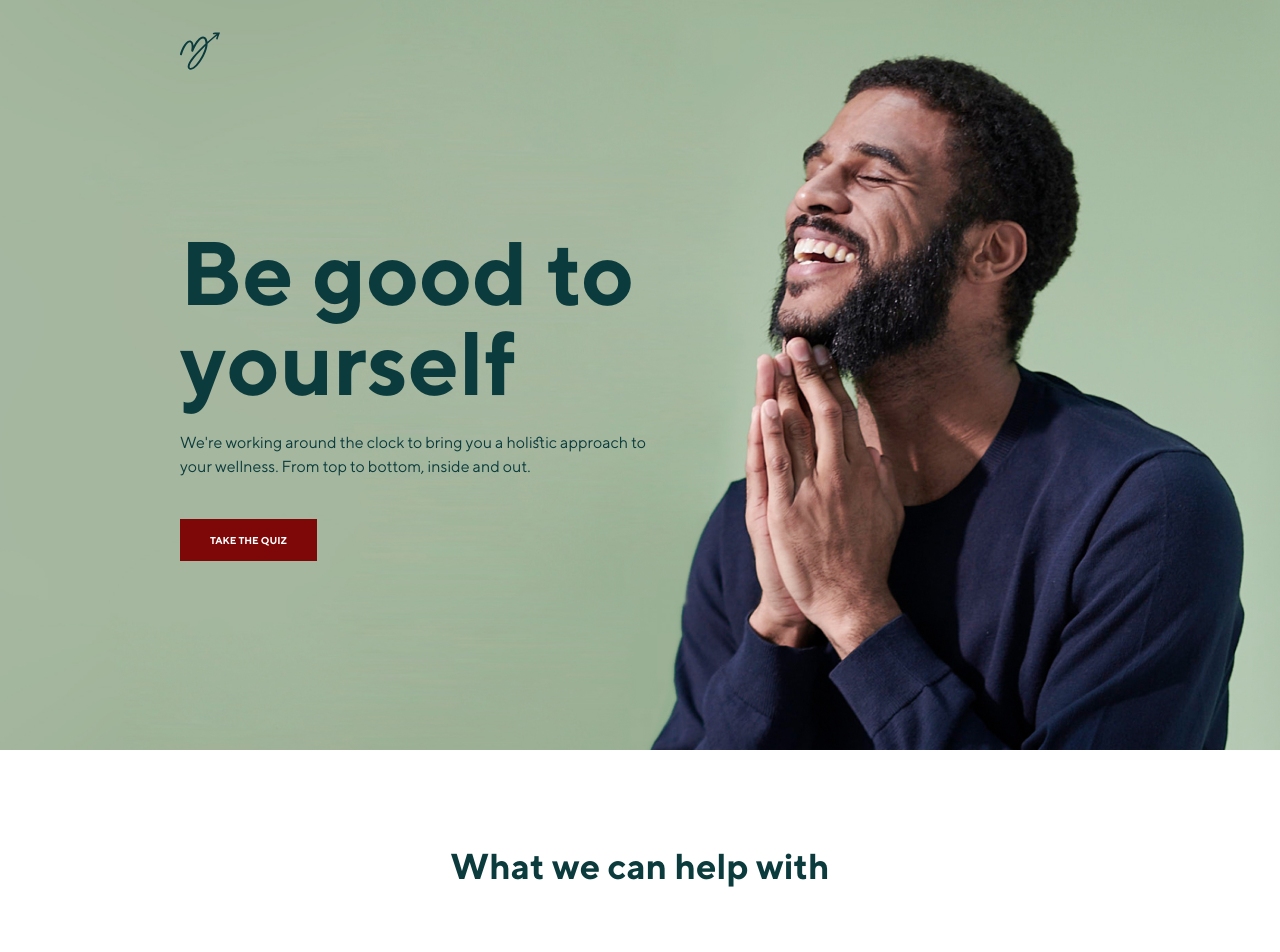
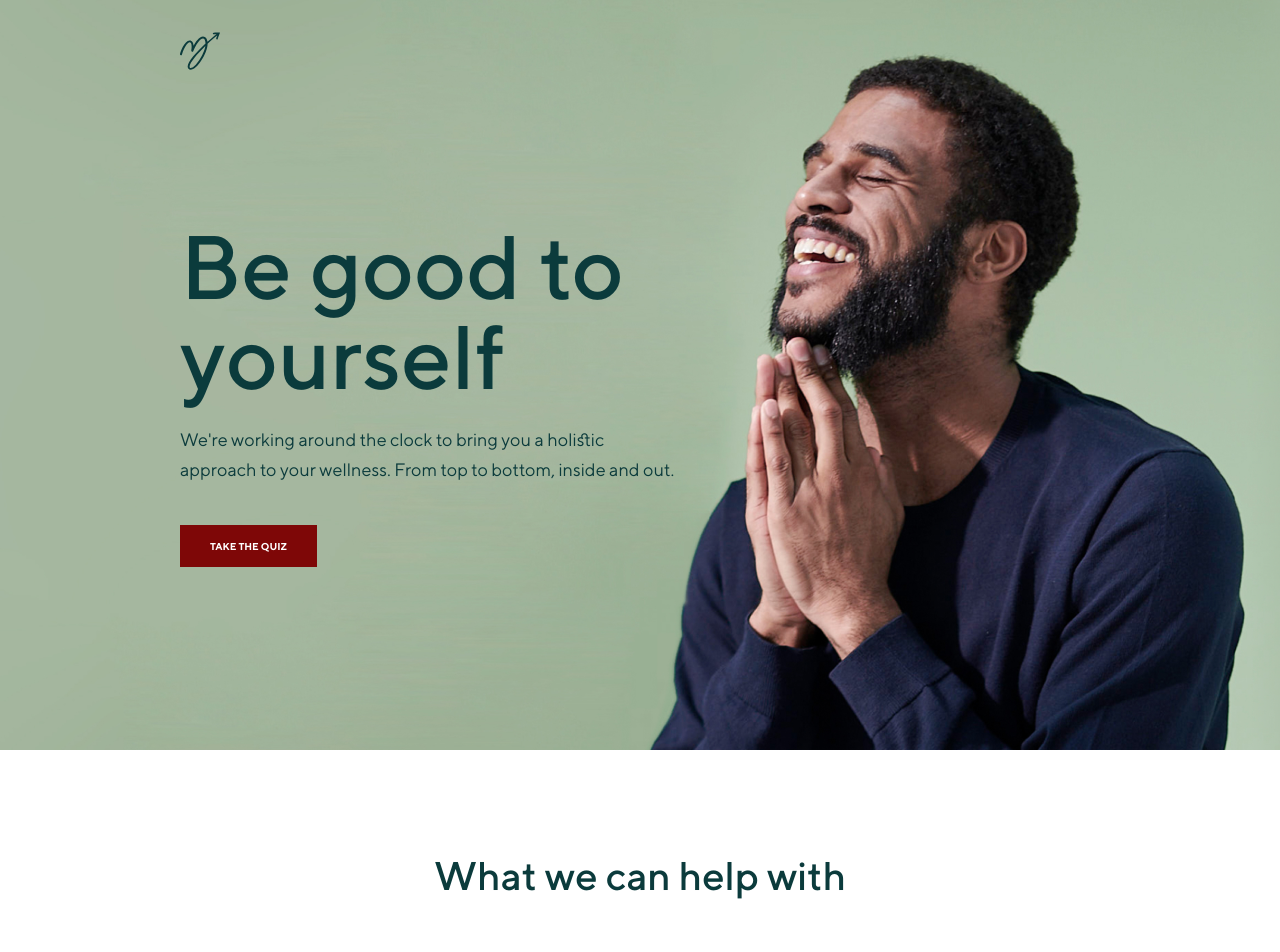
Before and after one commit to maciekgrzybek/manual-quiz-task, a Next.js app: page / in a window 1280 px wide. Shown: the top 952 px of the page. Built offline with nearby package versions, Linux system fonts and the light colour scheme.

Commit message:
feat: make sure the font sizes are correct

```diff
--- a/app/fonts/custom-fonts.ts
+++ b/app/fonts/custom-fonts.ts
@@ -7,8 +7,12 @@ export const ttNorms = localFont({
       weight: '700',
     },
     {
+      path: './TTNormsMedium.woff',
+      weight: '400',
+    },
+    {
       path: './TTNormsRegular.woff',
-      weight: '400',
+      weight: '300',
     },
   ],
   variable: '--font-ttnorms',
--- a/app/page.tsx
+++ b/app/page.tsx
@@ -40,7 +40,7 @@ export default function Home() {
       <main>
         <Hero />
         <Text
-          variant="h3"
+          variant="h2"
           className="text-brand-primary-600 text-center py-20 md:py-24"
         >
           What we can help with
--- a/design-system/font-size.ts
+++ b/design-system/font-size.ts
@@ -3,6 +3,8 @@ import { KeyValuePair, ResolvableTo } from 'tailwindcss/types/config';
 export const fontSize: ResolvableTo<
   KeyValuePair<string, [fontSize: string, lineHeight: string]>
 > = {
-  xs: ['0.625rem', '0.75rem'] as const, // 10px, 12px
-  '8xl': ['5.625rem', '1'] as const, // 90px, 90px
+  xs: ['0.625rem', '0.75rem'],
+  '3xl': ['1.75rem', '2.5rem'],
+  '5xl': ['2.5rem', '3.75rem'],
+  '8xl': ['5.625rem', '1'],
 };
--- a/design-system/text/config.ts
+++ b/design-system/text/config.ts
@@ -9,12 +9,12 @@ export type Variant =
   | 'caption';
 
 export const textClasses: Record<Variant, string> = {
-  h1: 'text-6xl lg:text-8xl font-bold',
-  h2: 'text-5xl font-bold',
-  h3: 'text-4xl font-semibold',
-  h4: 'text-3xl font-semibold',
+  h1: 'text-6xl lg:text-8xl font-regular',
+  h2: 'text-5xl font-regular',
+  h3: 'text-4xl font-regular',
+  h4: 'text-3xl font-regular',
   h5: 'text-lg font-semibold',
   h6: 'text-xs font-bold tracking-[0.15em]',
-  body: 'text-base font-normal',
+  body: 'text-lg font-light leading-[1.875rem]',
   caption: 'text-sm font-normal',
 };
```
Also changed, not shown: app/fonts/TTNormsMedium.woff (added).
